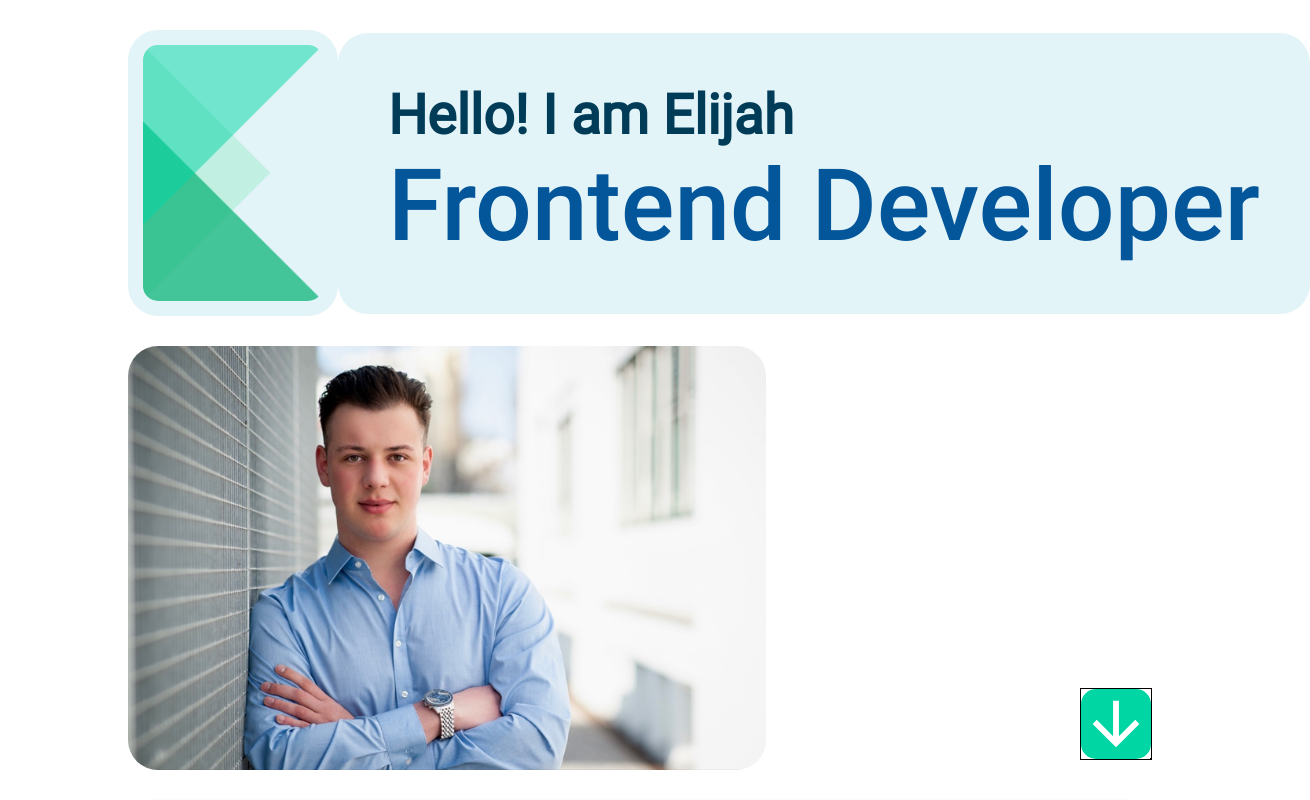
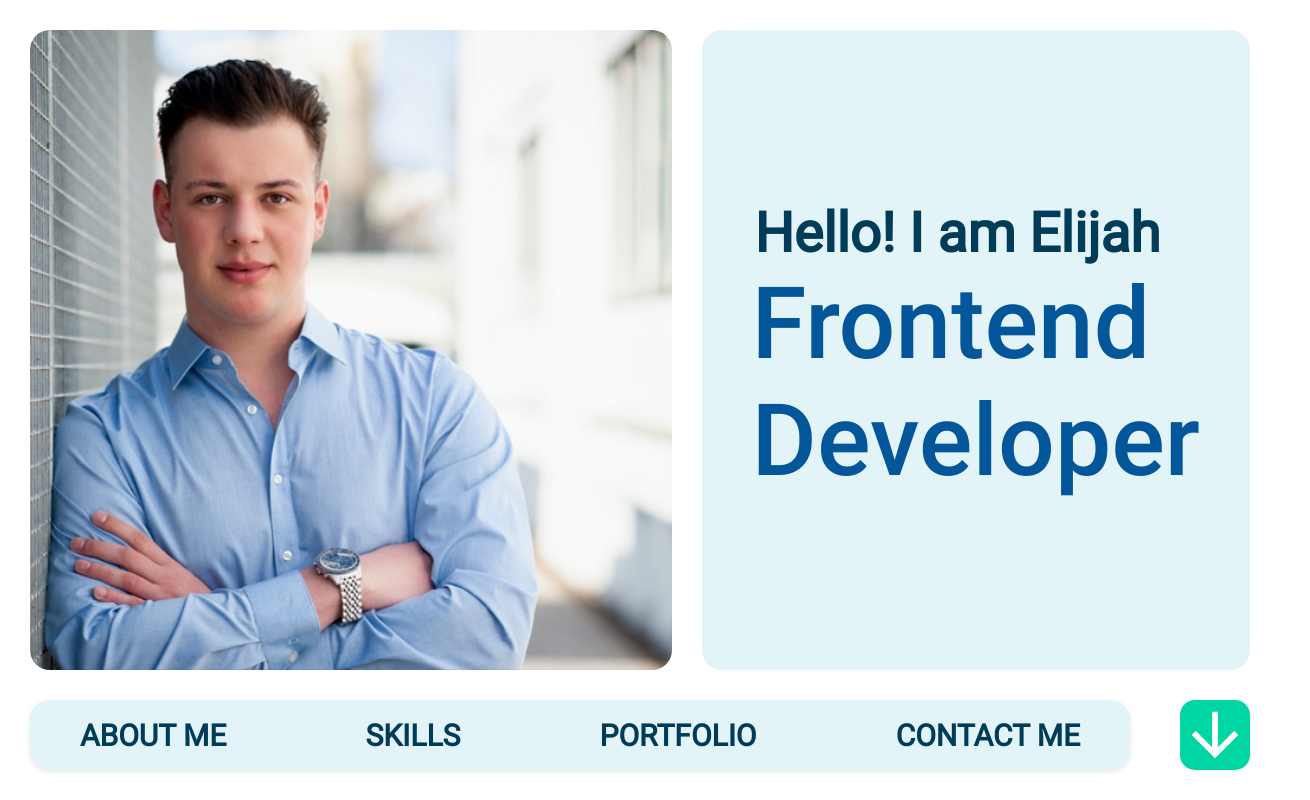
Before and after one commit to elidegen/portfolio, an Angular app: page / in a window 1280 px wide. Shown: the top 800 px of the page, 1310 px wide, since content can reach past the window. Built offline with nearby package versions, Linux system fonts and the light colour scheme.

Commit message:
new start screen design

```diff
--- a/src/app/about-me/about-me.component.scss
+++ b/src/app/about-me/about-me.component.scss
@@ -19,7 +19,7 @@
 
     text-align: center;
     background-color: #e3f4f8;
-    border-radius: 30px;
+    border-radius: 20px;
     padding: 50px;
 }
 
@@ -31,7 +31,7 @@
     flex-direction: column;
     align-items: center;
     background-color: #e3f4f8;
-    border-radius: 30px;
+    border-radius: 20px;
     padding: 50px;
 
     p {
--- a/src/app/contact/contact.component.scss
+++ b/src/app/contact/contact.component.scss
@@ -13,7 +13,7 @@
     height: 100%;
     background-color: #e3f4f8;
     padding: 30px;
-    border-radius: 30px;
+    border-radius: 20px;
 
     h3 {
         font-size: 32px;
@@ -33,7 +33,7 @@ form {
     height: 100%;
     background-color: #e3f4f8;
     padding: 30px;
-    border-radius: 30px;
+    border-radius: 20px;
     display: flex;
     flex-direction: column;
     justify-content: space-between;
--- a/src/app/header/header.component.scss
+++ b/src/app/header/header.component.scss
@@ -3,12 +3,13 @@ body {
 }
 
 .header {
-    width: 100%;
+    width: calc(100vw - 120px);
     display: flex;
-    justify-content: center;
+    justify-content: flex-start;
     position: sticky;
     top: 30px;
     z-index: 9;
+    padding: 0 30px;
 }
 
 .links {
@@ -16,11 +17,10 @@ body {
     align-items: center;
     justify-content: space-between;
     background-color: #e3f4f8;
-    width: fit-content;
-    width: calc(100% - 256px);
+    width: 100%;
     padding: 0 30px !important;
     height: 70px;
-    border-radius: 30px;
+    border-radius: 20px;
     box-shadow: 0 2px 5px 0 rgba($color: #000000, $alpha: .1);
 }
 
@@ -30,7 +30,7 @@ a {
     font-weight: 800;
     box-sizing: content-box;
     padding: 10px 20px;
-    border-radius: 30px;
+    border-radius: 20px;
 
     &:hover {
         background-color: #00d6a4;
--- a/src/app/portfolio/portfolio.component.scss
+++ b/src/app/portfolio/portfolio.component.scss
@@ -15,7 +15,7 @@
     h1, p {
         background-color: #e3f4f8;
         padding: 30px;
-        border-radius: 30px;
+        border-radius: 20px;
         height: 100%;
     }
     p {
--- a/src/app/portfolio/project-component/project-component.component.scss
+++ b/src/app/portfolio/project-component/project-component.component.scss
@@ -11,7 +11,7 @@
         justify-content: center;
         background-color: #e3f4f8;
         padding: 30px;
-        border-radius: 30px;
+        border-radius: 20px;
         height: 100%;
 
         img {
@@ -44,7 +44,7 @@
     justify-content: space-between;
     background-color: #e3f4f8;
     padding: 30px;
-    border-radius: 30px;
+    border-radius: 20px;
     height: 100%;
 
     h3 {
--- a/src/app/scroll-button/scroll-button.component.html
+++ b/src/app/scroll-button/scroll-button.component.html
@@ -4,8 +4,8 @@
     </a>
 </div>
 
-<div class="up contain">
-    <a href="#startScreen" class="scroll content" [ngClass]="{ 'hide': scrollPosition < 930}">
+<div class="up contain" [ngClass]="{ 'hide': scrollPosition < 930}">
+    <a href="#startScreen" class="scroll content">
         <img src="assets/img/arrowUpBlack.svg">
     </a>
 </div>
--- a/src/app/scroll-button/scroll-button.component.scss
+++ b/src/app/scroll-button/scroll-button.component.scss
@@ -18,10 +18,14 @@
 
 .down {
     position: absolute;
-    bottom: 40px;
-    right: 128px;
+    bottom: 30px;
+    right: 30px;
 }
 
 .hide {
     display: none;
 }
+
+.contain {
+    z-index: 99;
+}
--- a/src/app/skills/skills.component.scss
+++ b/src/app/skills/skills.component.scss
@@ -9,7 +9,7 @@
 
     h1 {
         background-color: #e3f4f8;
-        border-radius: 30px;
+        border-radius: 20px;
         padding: 30px;
     }
 }
@@ -20,7 +20,7 @@
     justify-content: space-evenly;
     width: 100%;
     background-color: #e3f4f8;
-    border-radius: 30px;
+    border-radius: 20px;
     padding: 30px;
 
     .icon {
--- a/src/app/start-screen/start-screen.component.html
+++ b/src/app/start-screen/start-screen.component.html
@@ -1,23 +1,12 @@
-<!-- <div class="startScreen padding">
-    <div class="portrait">
-        <img src="assets/img/elijahNoBg.png" alt="">
-    </div>
-    <div class="headline">
-        <h1>Hello! I am Elijah</h1>
-        <h1 class="h1">Frontend Developer</h1>
-        <button>Contact Me</button>
-    </div>
-</div> -->
-
-<div class="startScreen padding" id="startScreen">
+<div class="startScreen" id="startScreen">
     <div class="imgBox" id="imgBox">
         <img src="assets/img/elijah.png">
     </div>
     <div class="rightBox">
-        <img src="assets/img/logo.png">
+        <!-- <img src="assets/img/logo.png"> -->
         <div class="textBox">
             <h1 class="greeting">Hello! I am Elijah</h1>
-            <h1 class="h1">Frontend Developer</h1>
+            <h1 class="h1">Frontend<br> Developer</h1>
         </div>
     </div>
 </div>
--- a/src/app/start-screen/start-screen.component.scss
+++ b/src/app/start-screen/start-screen.component.scss
@@ -1,9 +1,7 @@
 .startScreen {
     display: flex;
-    flex-direction: column-reverse;
-    justify-content: space-between;
     max-width: 100%;
-    height: 100vh;
+    height: calc(100vh - 100px);
     padding: 30px;
     gap: 30px;
 }
@@ -11,49 +9,38 @@
 .imgBox {
     display: flex;
     align-items: center;
-    justify-content: flex-start;
-    height: calc(100vh - 60px);
+    justify-content: center;
+    height: 100%;
+    width: auto;
     overflow: hidden;
+    border-radius: 20px;
 
     img {
         height: 100%;
         width: auto;
         object-fit: cover;
-        border-radius: 30px;
+        border-radius: 20px;
     }
 }
 
 .rightBox {
     display: flex;
-    justify-content: space-between;
+    justify-content: center;
     align-items: center;
     width: 100%;
-
-    img {
-        height: 286px;
-        object-fit: cover;
-        border-radius: 30px;
-        background-color: #e3f4f8;
-        padding: 15px;
-    }
-
-    div {
-        border-radius: 30px;
-        padding: 50px;
-        background-color: #e3f4f8;
-    }
+    border-radius: 20px;
+    padding: 50px;
+    width: 550px;
+    background-color: #e3f4f8;
 }
 
 .textBox {
-    border-radius: 30px;
-    padding: 50px;
-    background-color: #e3f4f8;
-    height: fit-content;
     display: flex;
     flex-direction: column;
     justify-content: center;
 
     .greeting {
         font-size: 55px;
+        margin-left: 3px;
     }
 }
--- a/src/styles.scss
+++ b/src/styles.scss
@@ -81,7 +81,7 @@ button {
     width: fit-content;
     height: fit-content;
     display: inline-block;
-    border: 1px solid black;
+    // border: 1px solid black;
     cursor: pointer;
 
     &:hover .content {
```
